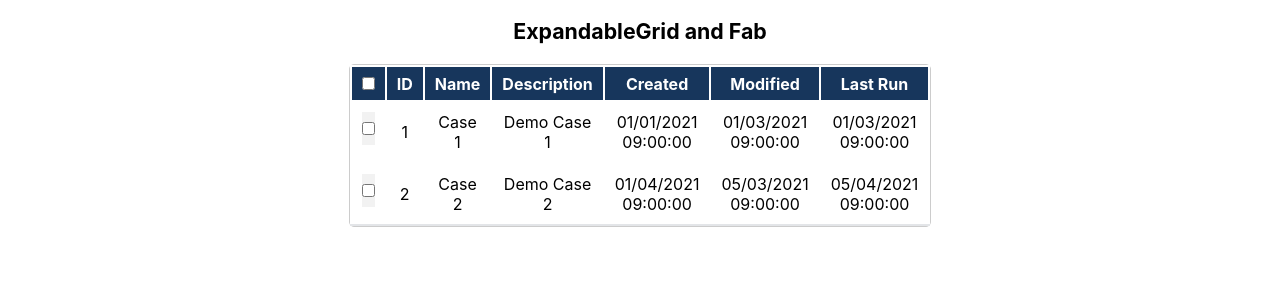
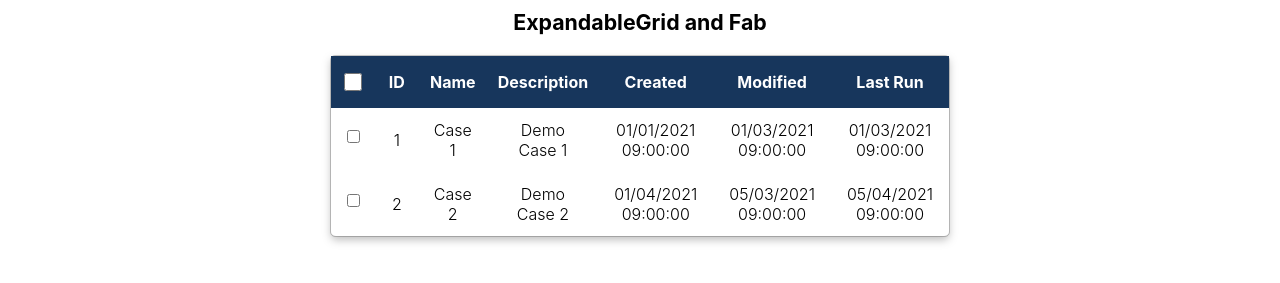
Before and after one commit to lmmp-puc-rio/react_component_library, a React (Create React App) app in the folder react_app/: page /grids in a window 1280 px wide. Shown: the part 1307-1590 px from the top of the page. Built offline with nearby package versions, Linux system fonts and the light colour scheme.

Commit message:
[upload] removed border and added box-shadow

```diff
--- a/react_app/src/components/common/expandableGrid/ExpandableGrid.css
+++ b/react_app/src/components/common/expandableGrid/ExpandableGrid.css
@@ -11,16 +11,20 @@
   /* padding-top: 10px; */
   text-align: center;
   color: black;
-  border-radius: 5px;
+  border-radius: 0.3125rem;
   background-color: #fff;
-  border: 1px solid #ccc;
+  border: 0.0625rem solid #ccc;
 }
 
 .expandable_grid {
+  border-radius: 0.3125rem;
+  border-spacing: 0rem;
   background-color: #fff;
-  justify-content: top;
+  filter: drop-shadow(0px 4px 4px rgba(0, 0, 0, 0.25));
+  /* justify-content: top;
+  border-collapse: collapse;
   box-shadow: inset 0px -2px 0px #e3e5e8;
-  /* margin-left: 10px;
+  margin-left: 10px;
   margin-right: 10px; */
 }
 
@@ -31,17 +35,19 @@
   font-size: 14pt;
   font-weight: bold;
   color: #969696;
-  height: 60px;
+  height: 3.75rem;
 }
 
 .expandable_grid_header {
-  width: 115px;
+  width: 48.6875rem;
+  height: 3.25rem;
+  padding: 1rem;
   color: #fff;
   background-color: #17365c;
 }
 
 .expandable_grid th {
-  padding: 0px 10px;
+  padding: 0rem 0.625rem;
   /* border: 1px solid #ccc;
   background-color: #17365c;
   height: fit-content;
@@ -53,29 +59,44 @@
 
 .expandable_grid table,
 td {
-  border: 10px solid #fff;
-  /* border: 3px solid  #f2f2f2;
+  border: 0.625rem solid #fff;
   height: fit-content;
+  padding: 0.75rem 1rem;
+  /* padding-left: 5px;
   table-layout: fixed;
-  padding-left: 5px;
-  padding-right: 5px;*/
+  padding-right: 5px; */
+}
+
+td {
+  border: none;
+  font-style: normal;
+  font-weight: 300;
+  font-size: 1rem;
+  line-height: 1.25rem;
+  text-align: center;
+  color: #000;
 }
 
 .expandable_grid_actions_column {
-  background-color: #f2f2f2;
+  background-color: #fff;
   display: flex;
   flex-direction: row;
   align-items: center;
 }
 
+.checkbox-header {
+  width: 1.125rem;
+  height: 1.125rem;
+}
+
 .hide-mobile {
-  @media (max-width: 480px) {
+  @media (max-width: 30rem) {
     display: none;
   }
 }
 
 .hide-desktop {
-  @media not all and (max-width: 480px) {
+  @media not all and (max-width: 30rem) {
     display: none;
   }
 }
```
Also changed, not shown: react_app/src/components/common/expandableGrid/ExpandableGrid.jsx (+27 -18 lines), react_app/src/components/common/gridForm/GridForm.css (+0 -13 lines).
